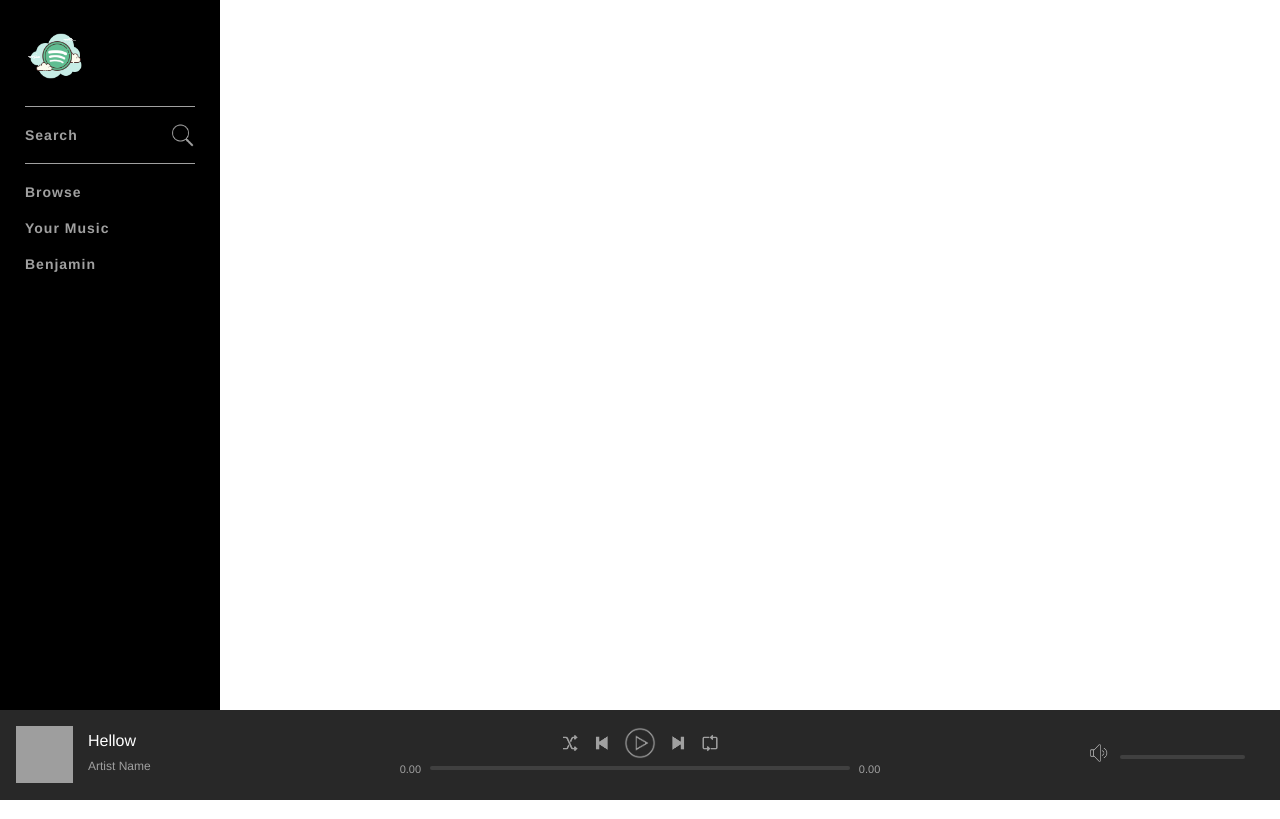
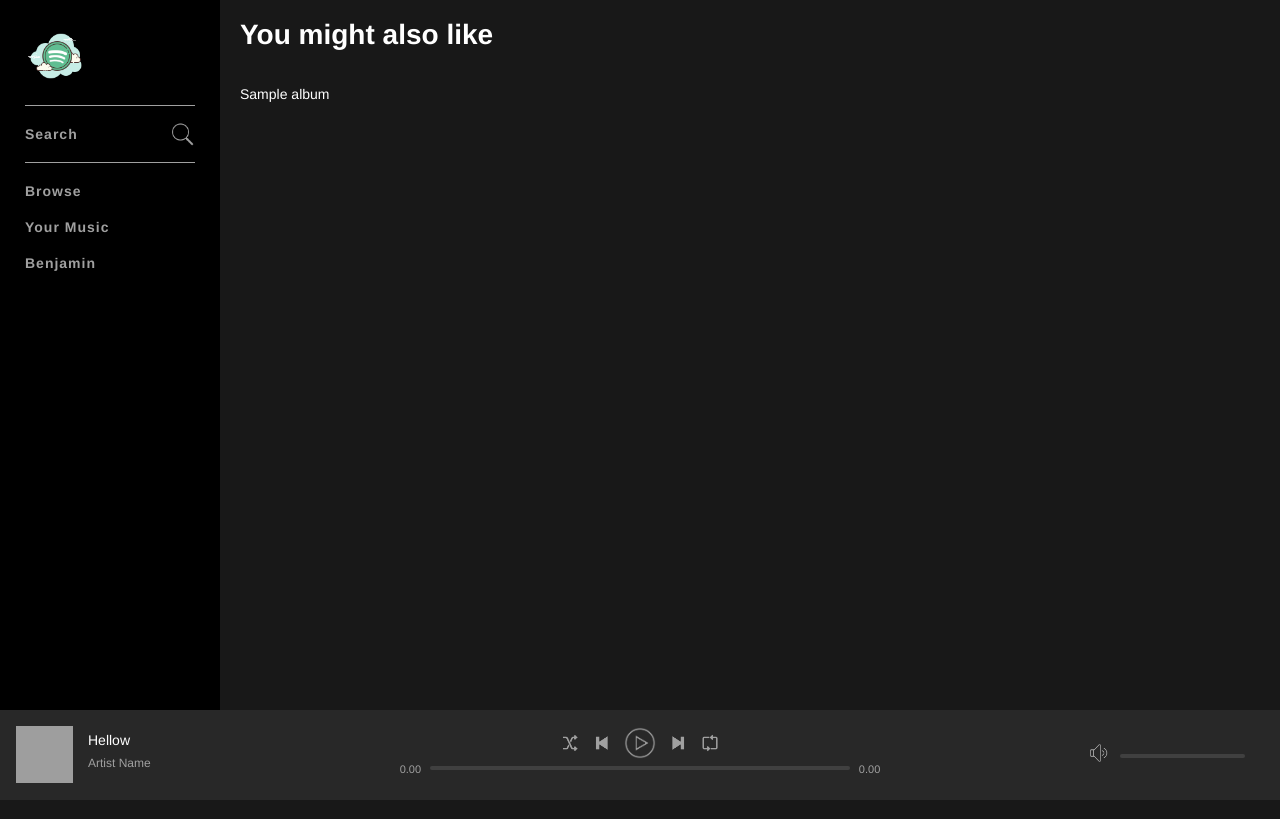
Before and after one commit to sorakabro/Spotify-Clone, a PHP site: page / in a window 1280 px wide. Run offline with PHP 8.4, Linux system fonts and the light colour scheme; the visitor is signed in with stand-in values (Sample User, id 1); tables that the repository leaves empty or names only in its code hold one stand-in row (values such as "Sample post"); data that the repository does not hold is empty; grey boxes are pictures that could not be loaded.

Commit message:
album and title added

```diff
--- a/assets/css/style.css
+++ b/assets/css/style.css
@@ -7,6 +7,12 @@
 * {
     font-family: "Helvetica Neue", Helvetica, sans-serif;
     color: #fff;
+}
+
+body {
+    background-color: #181818;
+    font-size: 14px;
+    min-width: 720px;
 }
 
 /* Styling bars*/
@@ -213,3 +219,13 @@
     top: 6px;
     width: 25px;
 }
+
+#mainViewContainer {
+    margin-left: 220px;
+    padding-bottom: 90px;
+    width: calc(100%-220px);
+}
+
+#mainContent {
+    padding: 0 20px;
+}
--- /dev/null
+++ b/includes/footer.php
@@ -0,0 +1,11 @@
+</div>
+
+            </div>
+        </div>
+
+        <?php include("includes/nowPlayingBar.php"); ?>
+    </div>
+
+
+</body>
+</html>
--- /dev/null
+++ b/includes/header.php
@@ -0,0 +1,37 @@
+<?php
+
+include("includes/config.php");
+
+// session_destroy();
+
+if(isset($_SESSION['userLoggedIn'])) {
+    $userLoggedIn = $_SESSION['userLoggedIn'];
+}
+
+else {
+    header("Location: register.php");
+}
+
+?>
+
+<!DOCTYPE html>
+<html lang="en">
+<head>
+    <meta charset="UTF-8">
+    <meta name="viewport" content="width=device-width, initial-scale=1.0">
+    <title>Welcome to spotify clone!</title>
+
+    <link rel="stylesheet" href="assets/css/style.css">
+</head>
+<body>
+
+
+    <div id="mainContainer">
+
+        <div id="topContainer">
+
+           <?php include("includes/navBarContainer.php"); ?>
+
+            <div id="mainViewContainer">
+
+            <div id="mainContent">
--- a/index.php
+++ b/index.php
@@ -1,42 +1,28 @@
-<?php
-
-include("includes/config.php");
-
-// session_destroy();
-
-if(isset($_SESSION['userLoggedIn'])) {
-    $userLoggedIn = $_SESSION['userLoggedIn'];
-}
-
-else {
-    header("Location: register.php");
-}
-
-?>
-
-<!DOCTYPE html>
-<html lang="en">
-<head>
-    <meta charset="UTF-8">
-    <meta name="viewport" content="width=device-width, initial-scale=1.0">
-    <title>Welcome to spotify clone!</title>
-
-    <link rel="stylesheet" href="assets/css/style.css">
-</head>
-<body>
+<?php include("includes/header.php");  ?>
 
 
-    <div id="mainContainer">
+    <h1 class="pageHeadingBig">You might also like</h1>
 
-        <div id="topContainer">
+    <div class="gridViewContainer">
 
-           <?php include("includes/navBarContainer.php"); ?>
+        <?php
+        $albumQuery = mysqli_query($con, "SELECT * FROM albums ORDER BY RAND() LIMIT 10");
 
-        </div>
+        while($row = mysqli_fetch_array($albumQuery)) {
+            echo "<div class='gridViewItem'>
 
-        <?php include("includes/nowPlayingBar.php"); ?>
+            <img src='" .$row['artworkPath'] . "'>
+
+            <div class='gridViewInfo'>"
+            . $row['title'] .
+            "</div>
+
+            </div>";
+        }
+        ?>
+
     </div>
 
 
-</body>
-</html>
+
+<?php include("includes/footer.php");  ?>
```
